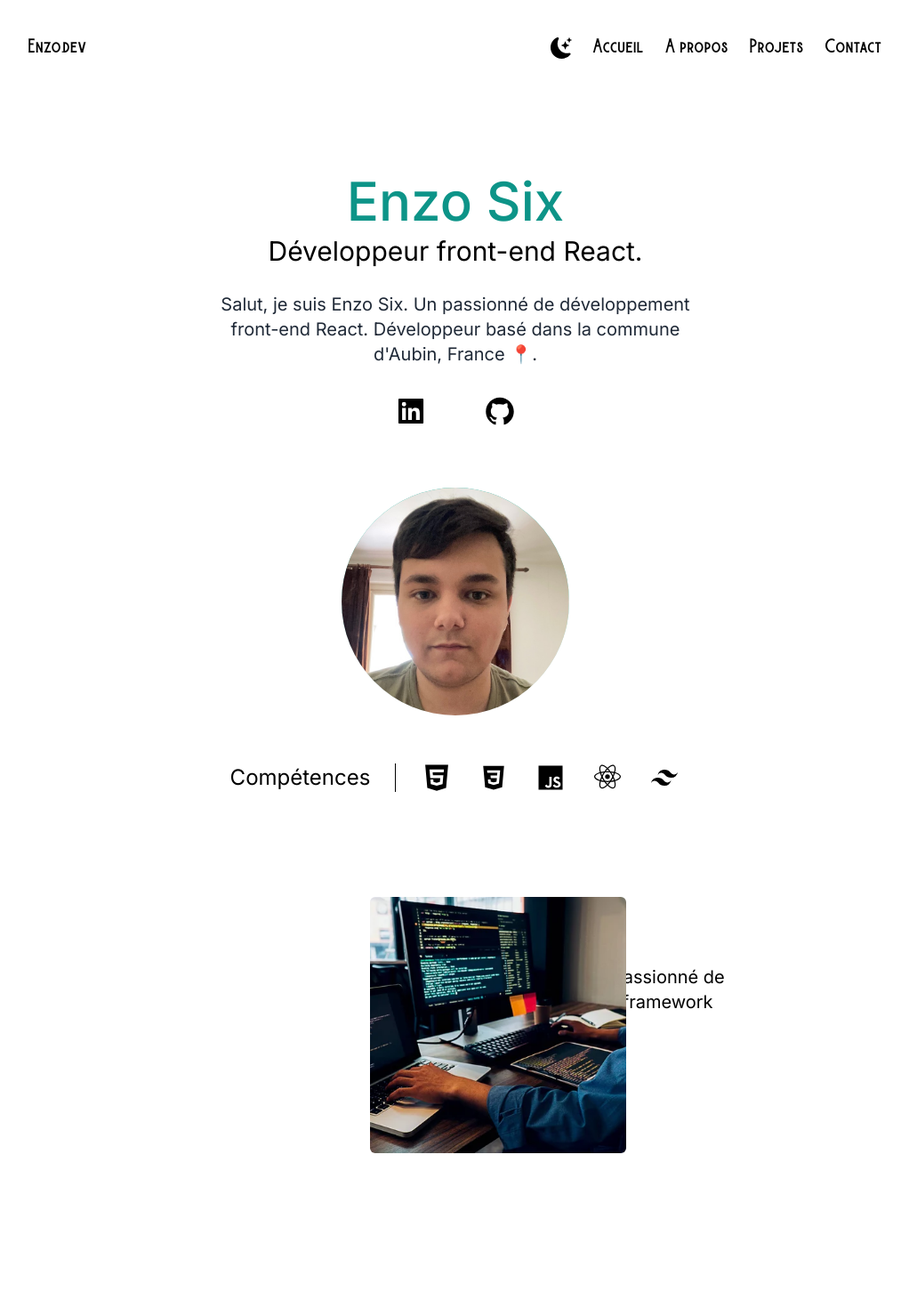
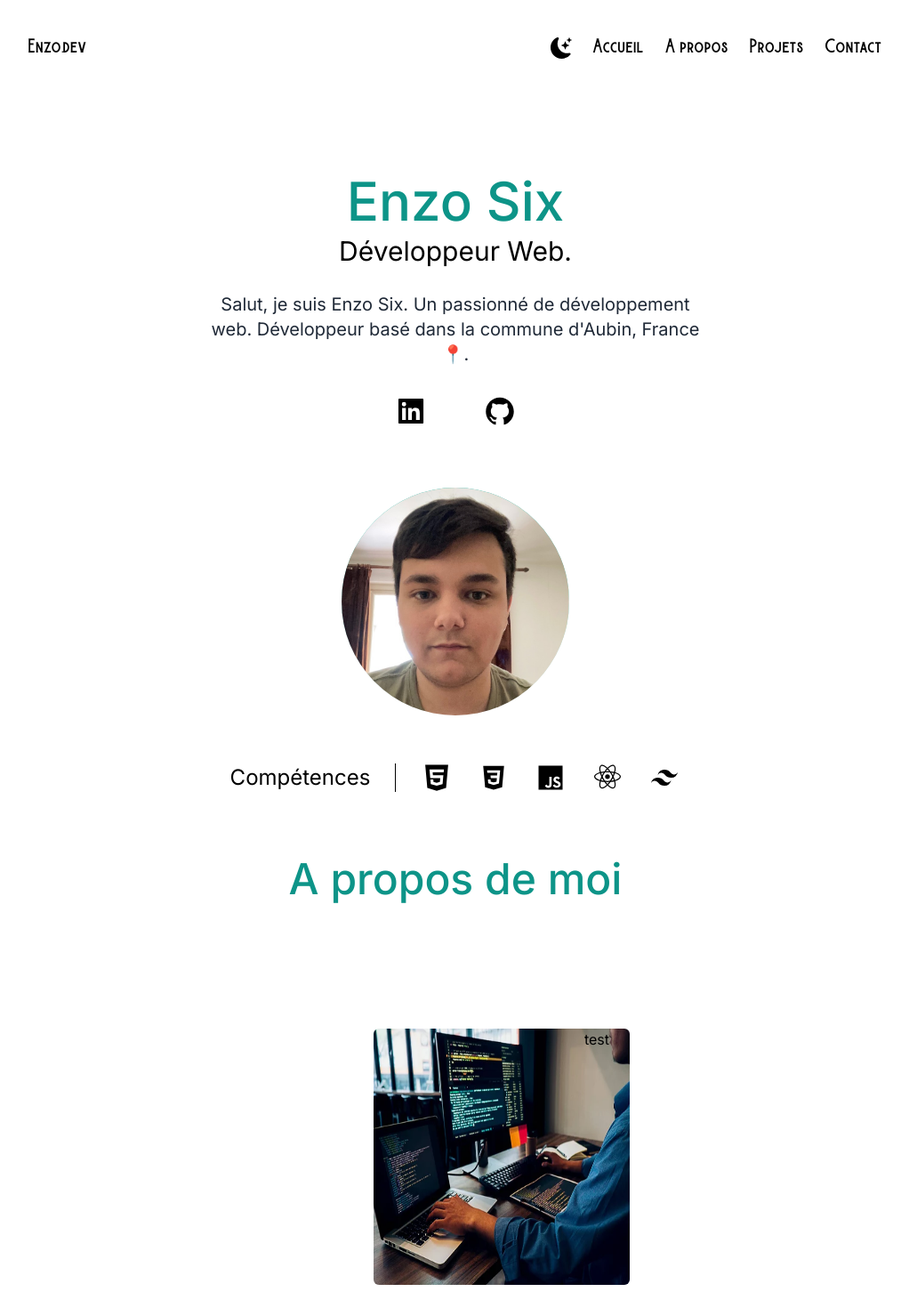
Before and after one commit to Enzo-six/React-Portfolio, a Next.js app: page / in a window 1280 px wide. Shown: the top 1470 px of the page at 89% size, without its empty margins (128-1150 px from the left). Built offline with nearby package versions, Linux system fonts and the light colour scheme.

Commit message:
mise en page de la section about

```diff
--- a/app/page.js
+++ b/app/page.js
@@ -22,7 +22,6 @@ export default function Home() {
   return (
     <div className={darkMode ? "dark" : ""}>
       <Head>
-        <title>Create Next App</title>
         <meta name="description" content="Generated by create next app" />
         <link rel="icon" href="/favicon.ico" />
       </Head>
@@ -78,11 +77,10 @@ export default function Home() {
               Enzo Six
             </h2>
             <h3 className="text-2xl py-2 dark:text-white md:text-3xl">
-              Développeur front-end React.
+              Développeur Web.
             </h3>
             <p className="text-md py-5 leading-8 text-gray-800 dark:text-gray-200 max-w-xl mx-auto md:text-xl">
-              Salut, je suis Enzo Six. Un passionné de développement front-end
-              React. Développeur basé dans la commune d'Aubin, France 📍.
+              Salut, je suis Enzo Six. Un passionné de développement web. Développeur basé dans la commune d'Aubin, France 📍.
             </p>
             <div className="text-4xl flex justify-center gap-16 py-3 text-black dark:text-gray-400">
               <a href="https://www.linkedin.com/in/enzo-six-8b5727267/">
@@ -109,18 +107,14 @@ export default function Home() {
           </div>
           </section>
           <section id="about" className="min-h-screen">
-  <div className="grid grid-cols-1 md:grid-cols-2 gap-10">
-    <div className="ml-96 relative overflow-hidden mt-16 w-60 h-60 md:w-72 md:h-72">
-      <Image src={dev_web} layout="fill" objectFit="cover" className="rounded-md" />
-    </div>
-    <div className="mt-16 md:w-72 md:h-72">
-      <h1 className="text-xl font-bold text-teal-600">A propos de moi :</h1>
-      <br />
-      <br />
-      <h2 className="text-xl text-black">
-        Un développeur passionné de front-end avec le framework React.
-      </h2>
-    </div>
+          <div className="text-center p-5 py-5">
+            <h1 className="text-4xl text-teal-600 font-medium dark:text-teal-400 md:text-5xl">
+              A propos de moi
+            </h1>
+            <div class="grid gap-1 grid-cols-2 grid-rows-1 p-36">
+            <Image src={dev_web} className="ml-56 w-60 h-60 md:w-72 md:h-72 rounded-md"/>
+            <p>test</p>
+            </div>
   </div>
 </section>
       </main>
```
